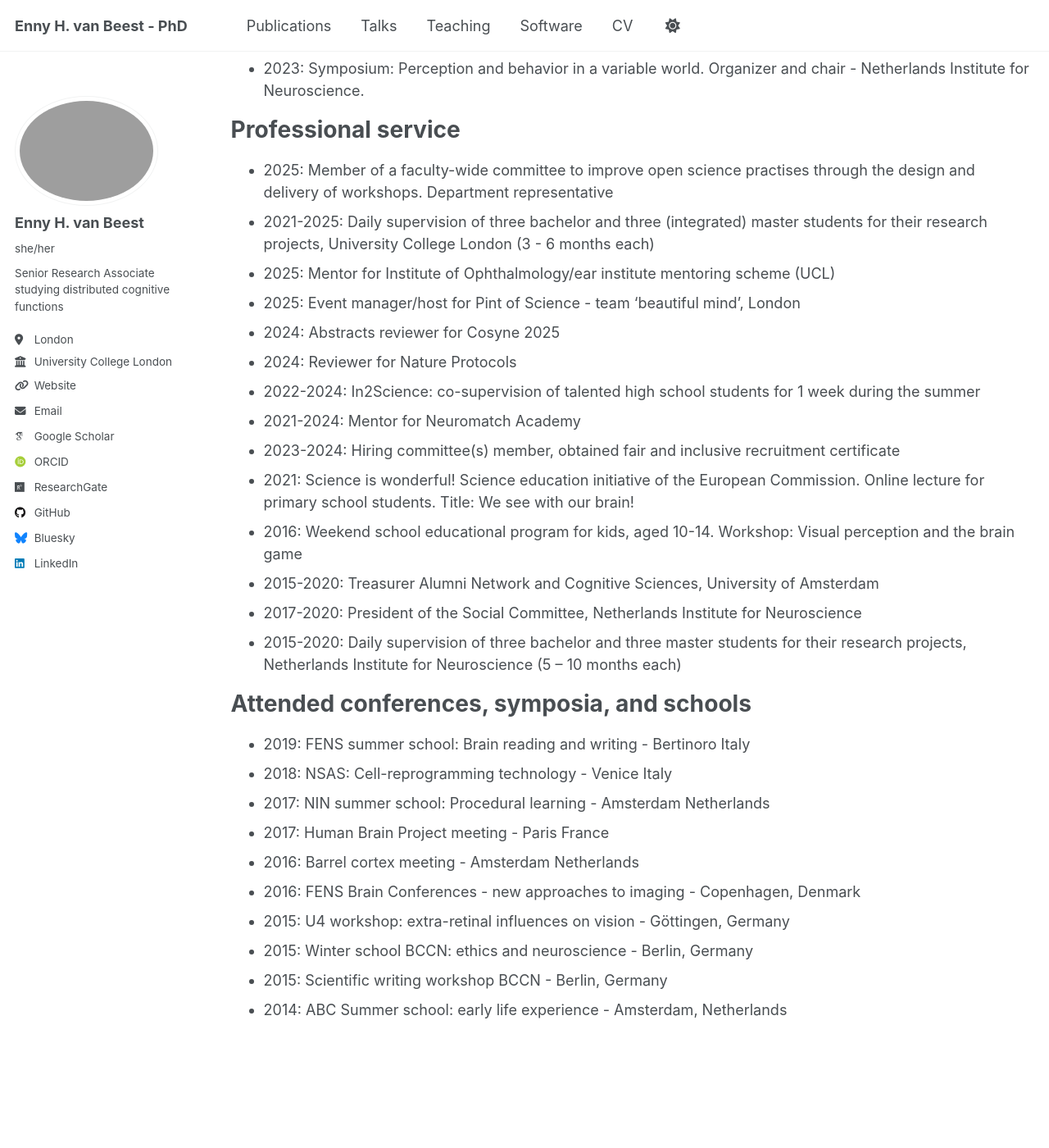
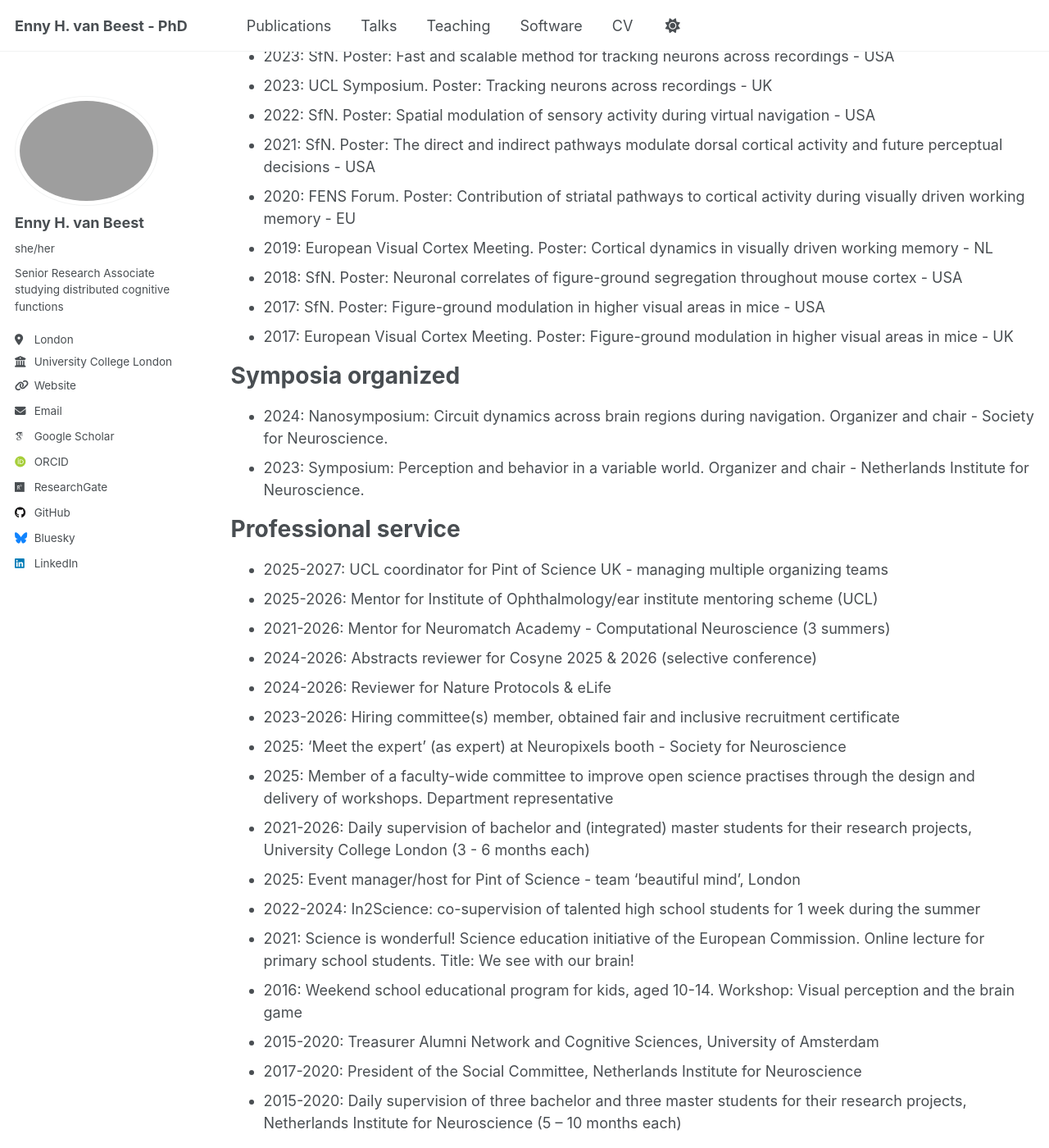
Before and after one commit to EnnyvanBeest/EnnyvanBeest.github.io, a Jekyll site: the page built from _pages/cv.md, in a window 1280 px wide and 1400 px high, scrolled down 6091 px. Shown: the whole window at 82% size. Built offline with Jekyll 4.4.1, drawn with Linux system fonts in a browser that asks for light colours; some web fonts are replaced; some of the changed text lies outside the part shown.

Commit message:
CV update

```diff
--- a/_pages/cv.md
+++ b/_pages/cv.md
@@ -50,6 +50,7 @@ Work experience
 
 Awards and prizes
 ======
+* 2027: Distinguished speaker for MIT brain and cognitive sciences 'Rising Star' series
 * 2025: UCL Institute of Ophthalmology Research Excellence Award - Winner
 * 2024: UCL open science award: open-source software - Honourable mention
 * 2024: Shortlisted for UCL Inclusion Award: Award for EDI Excellence
@@ -110,15 +111,17 @@ Symposia organized
 
 Professional service
 ======
+* 2025-2027: UCL coordinator for Pint of Science UK - managing multiple organizing teams
+* 2025-2026: Mentor for Institute of Ophthalmology/ear institute mentoring scheme (UCL)
+* 2021-2026: Mentor for Neuromatch Academy - Computational Neuroscience (3 summers)
+* 2024-2026: Abstracts reviewer for Cosyne 2025 & 2026 (selective conference)
+* 2024-2026: Reviewer for Nature Protocols & eLife
+* 2023-2026: Hiring committee(s) member, obtained fair and inclusive recruitment certificate
+* 2025: 'Meet the expert' (as expert) at Neuropixels booth - Society for Neuroscience
 * 2025: Member of a faculty-wide committee to improve open science practises through the design and delivery of workshops. Department representative
-* 2021-2025: Daily supervision of three bachelor and three (integrated) master students for their research projects, University College London (3 - 6 months each)
-* 2025: Mentor for Institute of Ophthalmology/ear institute mentoring scheme (UCL)
+* 2021-2026: Daily supervision of bachelor and (integrated) master students for their research projects, University College London (3 - 6 months each)
 * 2025: Event manager/host for Pint of Science - team 'beautiful mind', London
-* 2024: Abstracts reviewer for Cosyne 2025
-* 2024: Reviewer for Nature Protocols
 * 2022-2024: In2Science: co-supervision of talented high school students for 1 week during the summer
-* 2021-2024: Mentor for Neuromatch Academy
-* 2023-2024: Hiring committee(s) member, obtained fair and inclusive recruitment certificate
 * 2021: Science is wonderful! Science education initiative of the European Commission. Online lecture for primary school students. Title: We see with our brain!
 * 2016: Weekend school educational program for kids, aged 10-14. Workshop: Visual perception and the brain game
 * 2015-2020: Treasurer Alumni Network and Cognitive Sciences, University of Amsterdam
```
Also changed, not shown: _talks/2026-talk-2.md (+3 -3 lines), _talks/2026-talk-3.md (added, +8 -0 lines), _talks/2026-talk-4.md (added, +8 -0 lines), _talks/2026-talk-5.md (added, +8 -0 lines), _talks/2027-talk-1.md (added, +8 -0 lines), _teaching/2026-SWC.md (added, +11 -0 lines).
